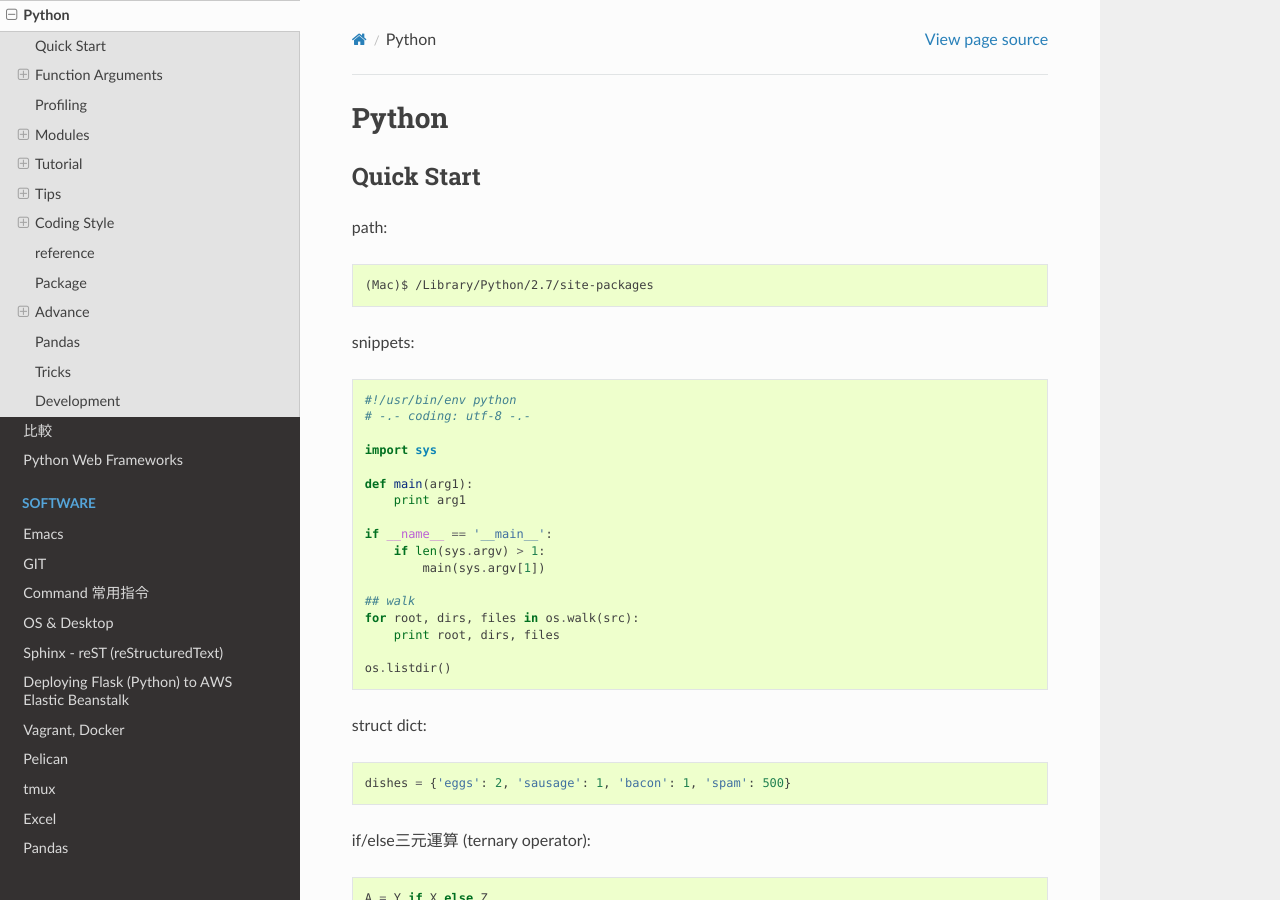
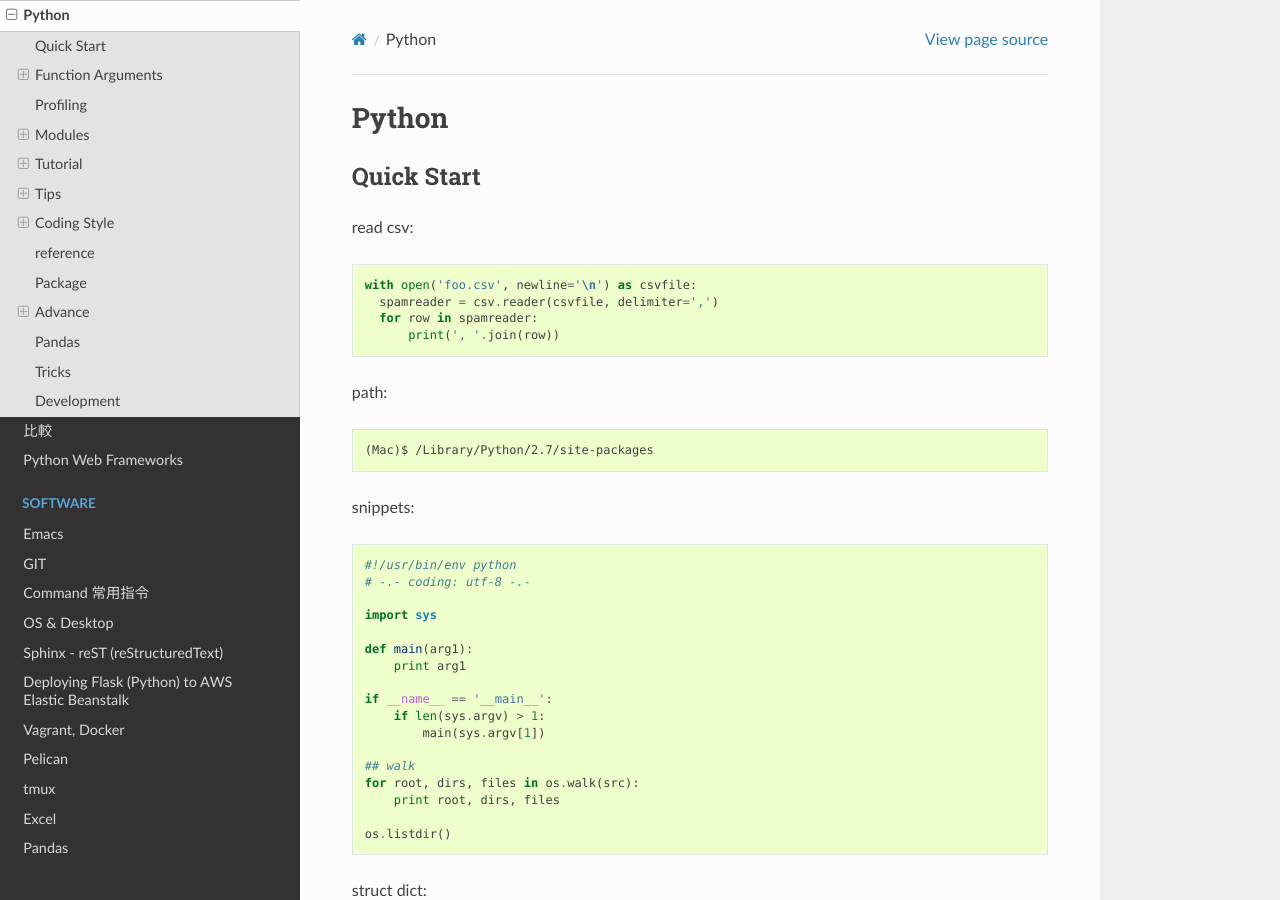
Before and after one commit to moogoo78/comp.suhen.org, a Sphinx documentation site: the page built from docs/source/python.rst, in a window 1280 px wide and 900 px high. Built offline with Sphinx 7.4.7 and the Read the Docs theme 2.0.0, drawn with Linux system fonts in a browser that asks for light colours.

Commit message:
edited source

```diff
--- a/docs/source/database/postgresql.rst
+++ b/docs/source/database/postgresql.rst
@@ -90,7 +90,7 @@ command
 
    # dump
    $ pg_dump -U USERNAME DBNAME > dbexport.pgsql
-   $ # PGPASSWORD="mypassword" pg_dump -U myusername dbname 密碼 > output.sql
+   $ # PGPASSWORD="mypassword" pg_dump -U myusername dbname 密碼 > output.sql$ pg_dump -U postgres -f /tmp/dump.sql.gz --compress=5 --no-owner dbname
 
    ## import
    $ psql -f backup.sql dbname dbuser
--- a/docs/source/python.rst
+++ b/docs/source/python.rst
@@ -4,6 +4,17 @@ Python
 
 Quick Start
 -------------------
+
+read csv:
+
+.. code-block:: python
+
+  with open('foo.csv', newline='\n') as csvfile:
+    spamreader = csv.reader(csvfile, delimiter=',')
+    for row in spamreader:
+        print(', '.join(row))
+
+
 
 path::
 
```
Also changed, not shown: docs/source/command_line.rst (+7 -0 lines).
